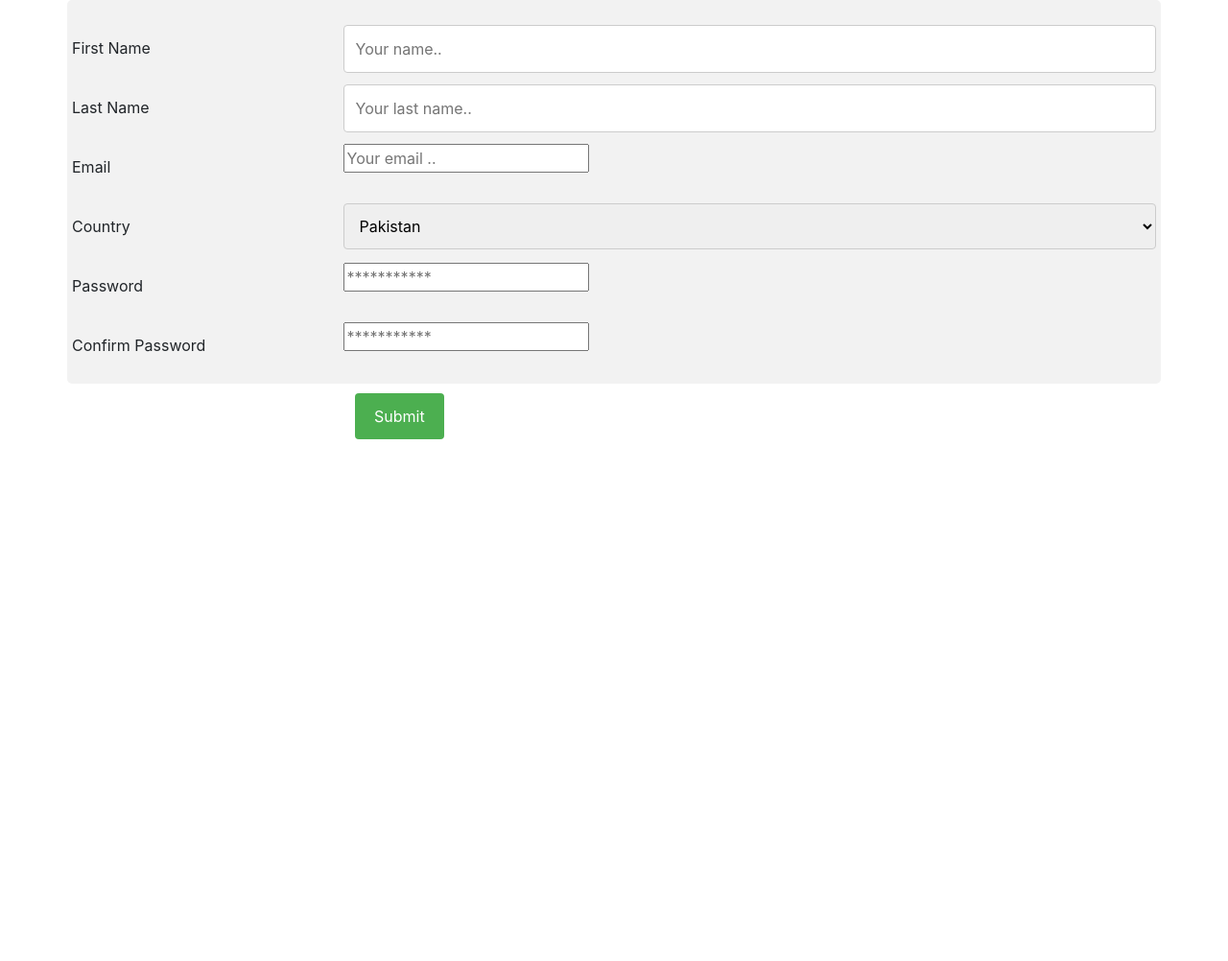
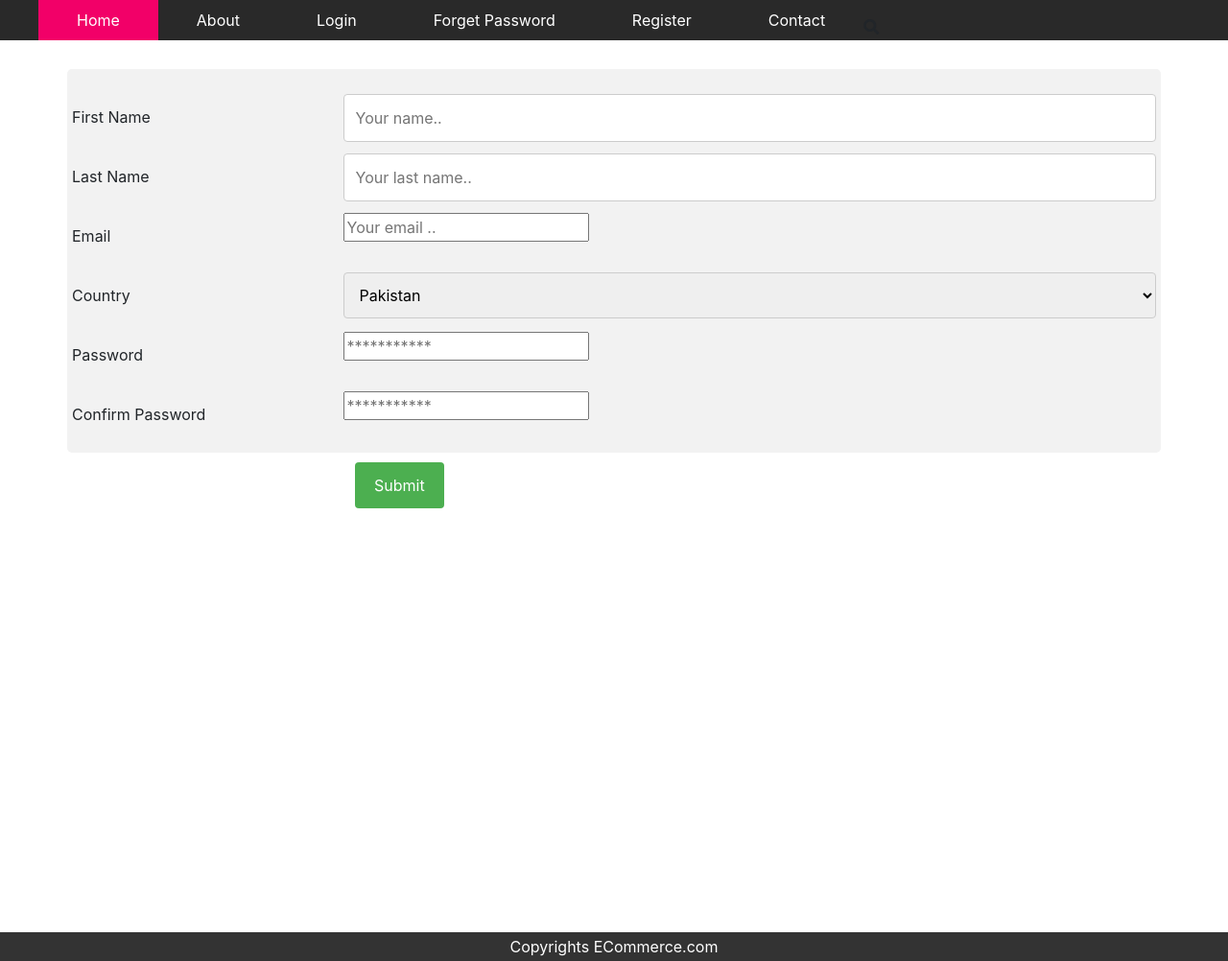
Before and after one commit to faheemmalik007/project, a PHP site: page /register.html in a window 1280 px wide. Shown: the whole page at 96% size. Before the commit the page ends 458 px from the top, so only its background shows below. Run offline with PHP 8.4, Linux system fonts and the light colour scheme; some libraries are stand-ins or nearby versions.

Commit message:
change in header and footer in 2 files

```diff
--- a/css/register.css
+++ b/css/register.css
@@ -63,3 +63,66 @@
                 margin-top: 0;
             }
         }
+
+        .footer {
+            clear: both;
+            float: none;
+            width: 100%;
+            height: 30px;
+            line-height: 30px;
+            color: #fff;
+            background: #333;
+            margin-top:500px;
+            margin-bottom: 0;
+            padding-bottom: 0;
+            bottom: 0;
+            text-align: center;
+
+        }
+
+
+        /*#wrapper{*/
+        /*max-width: max-content;*/
+        /*margin: auto;*/
+
+        /*}*/
+
+
+        .header {
+            clear: both;
+            float: left;
+            width: 100%;
+            background: #292929;
+            height: 42px;
+            margin-top: 0;
+        }
+
+        .header ul {
+            list-style: none;
+
+        }
+        .header ul li a{
+            float: left;
+            text-decoration: none;
+            color: white;
+            padding: 0px 40px;
+            height: 42px;
+            line-height: 42px;
+        }
+        .header #search{
+            float: right;
+            color: white;
+            padding: 0px 40px;
+            height: 42px;
+            line-height: 42px;
+
+        }
+
+        .header ul li a:hover{
+            background-color:#f20068;
+
+        }
+
+        .header ul li a.active{
+            background-color:#f20068;
+        }
--- a/register.html
+++ b/register.html
@@ -14,6 +14,22 @@
     </style>
 </head>
 <body>
+
+<div class="wrapper">
+    <div class="header">
+        <ul>
+            <li><a class="active" href="#home">Home </a></li>
+            <li><a  href="About-us.html">About</a></li>
+            <li><a  href="login.html">Login</a></li>
+            <li><a  href="forget-password.html">Forget Password</a></li>
+            <li><a  href="register.html">Register</a></li>
+            <li><a  href="Contact-us.html">Contact </a></li>
+        </ul>
+        <div class="search"><i class="fas fa-search"></i></div>
+    </div>
+    <br>
+    <br>
+    <br>
 
 <div class="container">
     <form>
@@ -79,5 +95,10 @@
 </form>
 </div>
 
+
+    <div class="footer">
+        Copyrights ECommerce.com
+    </div>
+
 </body>
 </html>
```
Also changed, not shown: css/login.css (+64 -1 lines), login.html (+23 -3 lines).
